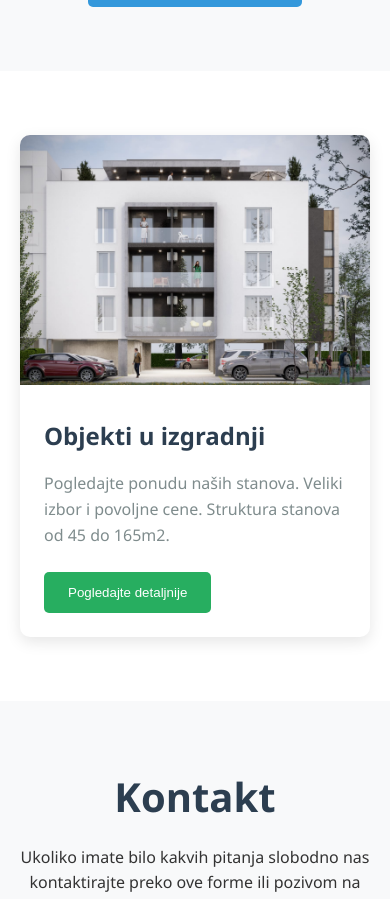
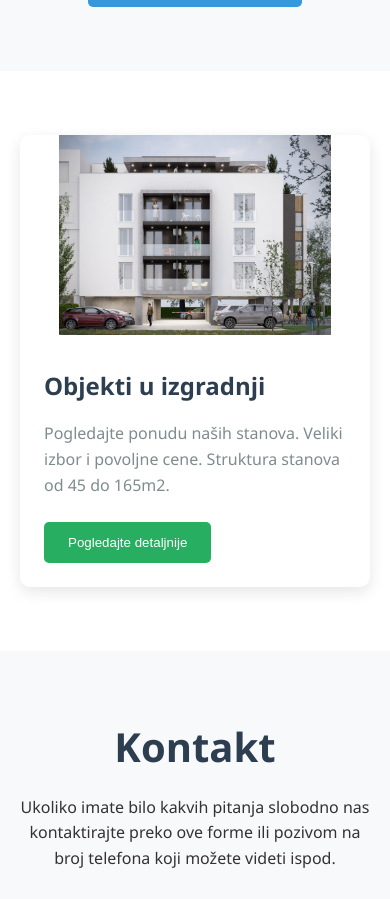
Before and after one commit to Ninitech94/Titan2, a Vue app: page / in a window 390 px wide. Shown: the part 1436-2335 px from the top of the page. Built offline with nearby package versions, Linux system fonts and the light colour scheme.

Commit message:
images fix 2

```diff
--- a/src/views/Home.vue
+++ b/src/views/Home.vue
@@ -216,6 +216,15 @@ const submitForm = async () => {
   width: 100%;
   height: 250px;
   object-fit: cover;
+  object-position: center;
+}
+
+@media (max-width: 768px) {
+  .project-image {
+    height: 200px;
+    object-fit: contain;
+    object-position: center;
+  }
 }
 
 .project-content {
```
